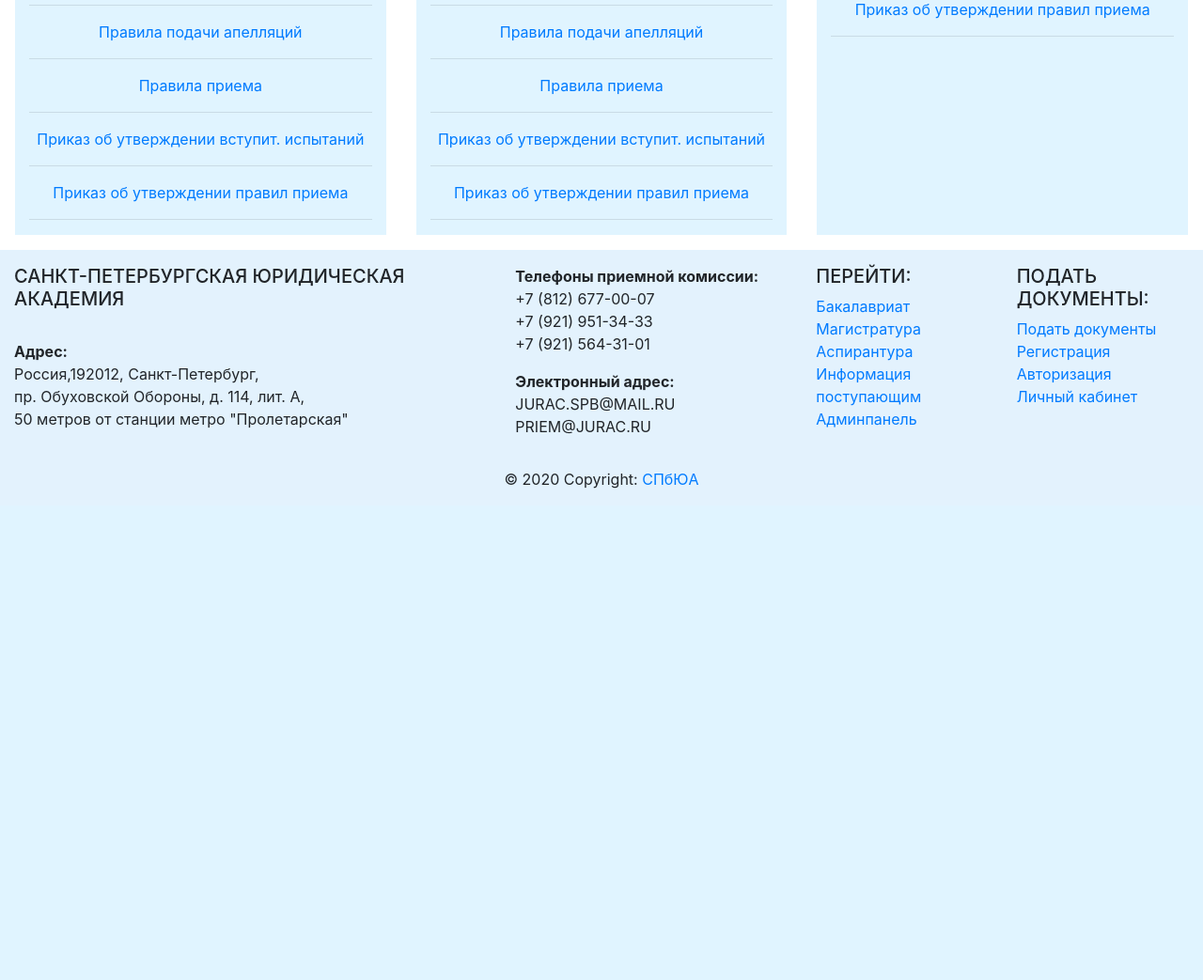
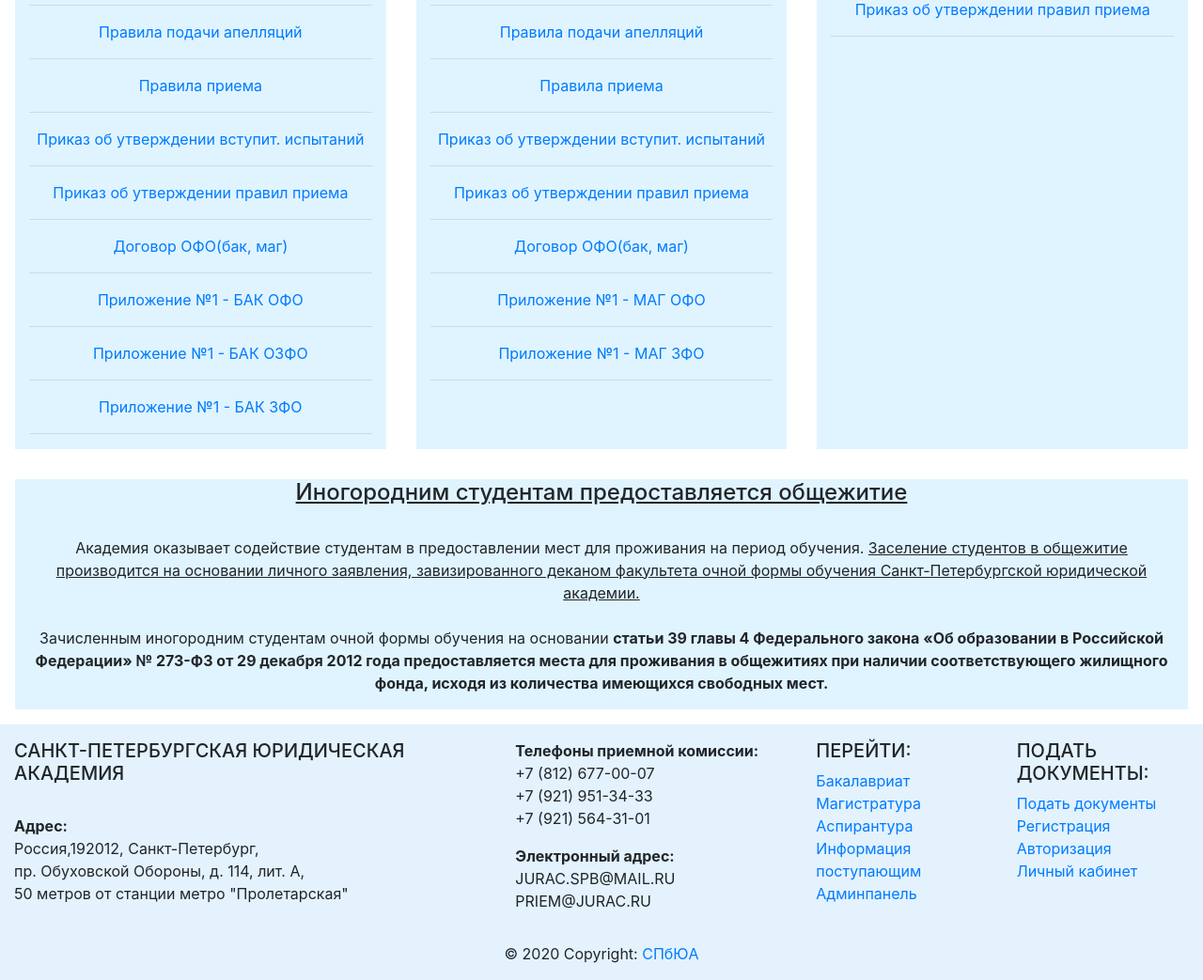
Before and after one commit to Pauuukin/abiturient, a Django app: page /abitur/next_priem/ in a window 1280 px wide. Shown: the part 920-1963 px from the top of the page at 94% size. Before the commit the page ends 1440 px from the top, so only its background shows below. Run offline with Django 3.2, Linux system fonts and the light colour scheme; some libraries are stand-ins or nearby versions.

Commit message:
added dok for price

```diff
--- a/myproject/abitur/templates/abitur/next_priem.html
+++ b/myproject/abitur/templates/abitur/next_priem.html
@@ -7,8 +7,8 @@
 
 {% block content %}
 <div class="container-fluid ">
-<br>
-        <h2 align="center"><u> Информация о приеме на 2021-2022 учебный год </u></h2>
+    <br>
+    <h2 align="center"><u> Информация о приеме на 2021-2022 учебный год </u></h2>
 
     <div class="row text-center">
 
@@ -27,6 +27,11 @@
             <a href="{% static 'nextPriem/bak/bak_mag_rules.pdf'%}">Правила приема</a><hr>
             <a href="{% static 'nextPriem/bak/bak_prikaz_vstupit.pdf'%}">Приказ об утверждении вступит. испытаний</a><hr>
             <a href="{% static 'nextPriem/bak/bak_prikaz_priem.pdf'%}">Приказ об утверждении правил приема</a><hr>
+            <a href="{% static 'nextPriem/bak/bak_dogovor.pdf'%}">Договор ОФО(бак, маг)</a><hr>
+            <a href="{% static 'nextPriem/bak/bak_dogovor_ofo.pdf'%}">Приложение №1 - БАК ОФО</a><hr>
+            <a href="{% static 'nextPriem/bak/bak_dogovor_ozfo.pdf'%}">Приложение №1 - БАК ОЗФО</a><hr>
+            <a href="{% static 'nextPriem/bak/bak_dogovor_zfo.pdf'%}">Приложение №1 - БАК ЗФО</a><hr>
+
         </div>
         <div class="col align-items-center m-3" style="background-color : #E0F4FF; text-align: center;">
             <h4>Магистратура: </h4>
@@ -43,6 +48,9 @@
             <a href="{% static 'nextPriem/bak/bak_mag_rules.pdf'%}">Правила приема</a><hr>
             <a href="{% static 'nextPriem/mag/mag_prikaz_vstupit.pdf'%}">Приказ об утверждении вступит. испытаний</a><hr>
             <a href="{% static 'nextPriem/mag/mag_prikaz_priem.pdf'%}">Приказ об утверждении правил приема</a><hr>
+            <a href="{% static 'nextPriem/mag/mag_dogovor.pdf'%}">Договор ОФО(бак, маг)</a><hr>
+            <a href="{% static 'nextPriem/mag/mag_dogovor_ofo.pdf'%}">Приложение №1 - МАГ ОФО</a><hr>
+            <a href="{% static 'nextPriem/mag/mag_dogovor_zfo.pdf'%}">Приложение №1 - МАГ ЗФО</a><hr>
         </div>
         <div class="col align-items-end m-3" style="background-color : #E0F4FF; text-align: center;">
             <h4>Аспирантура: </h4>
@@ -59,7 +67,22 @@
 
         </div>
     </div>
+    <div class="row">
+        <!--        Общежитие       -->
+        <div class="col alight-items-center m-3" style="background-color : #E0F4FF; text-align: center;">
+            <h4> <u> Иногородним студентам предоставляется общежитие </u> </h4><br>
+            <p>
+                Академия оказывает содействие студентам в предоставлении мест для проживания на период обучения.
+                <u> Заселение студентов в общежитие производится на основании личного заявления, завизированного
+                    деканом факультета очной формы обучения Санкт-Петербургской юридической академии.</u><br><br>
 
+                Зачисленным иногородним студентам очной формы обучения на основании
+                <b>статьи 39 главы 4 Федерального закона «Об образовании в Российской Федерации» № 273-ФЗ от
+                    29 декабря 2012 года предоставляется места для проживания в общежитиях при наличии соответствующего
+                    жилищного фонда, исходя из количества имеющихся свободных мест.</b>
+            </p>
+        </div>
+    </div>
 </div>
 
 
```
